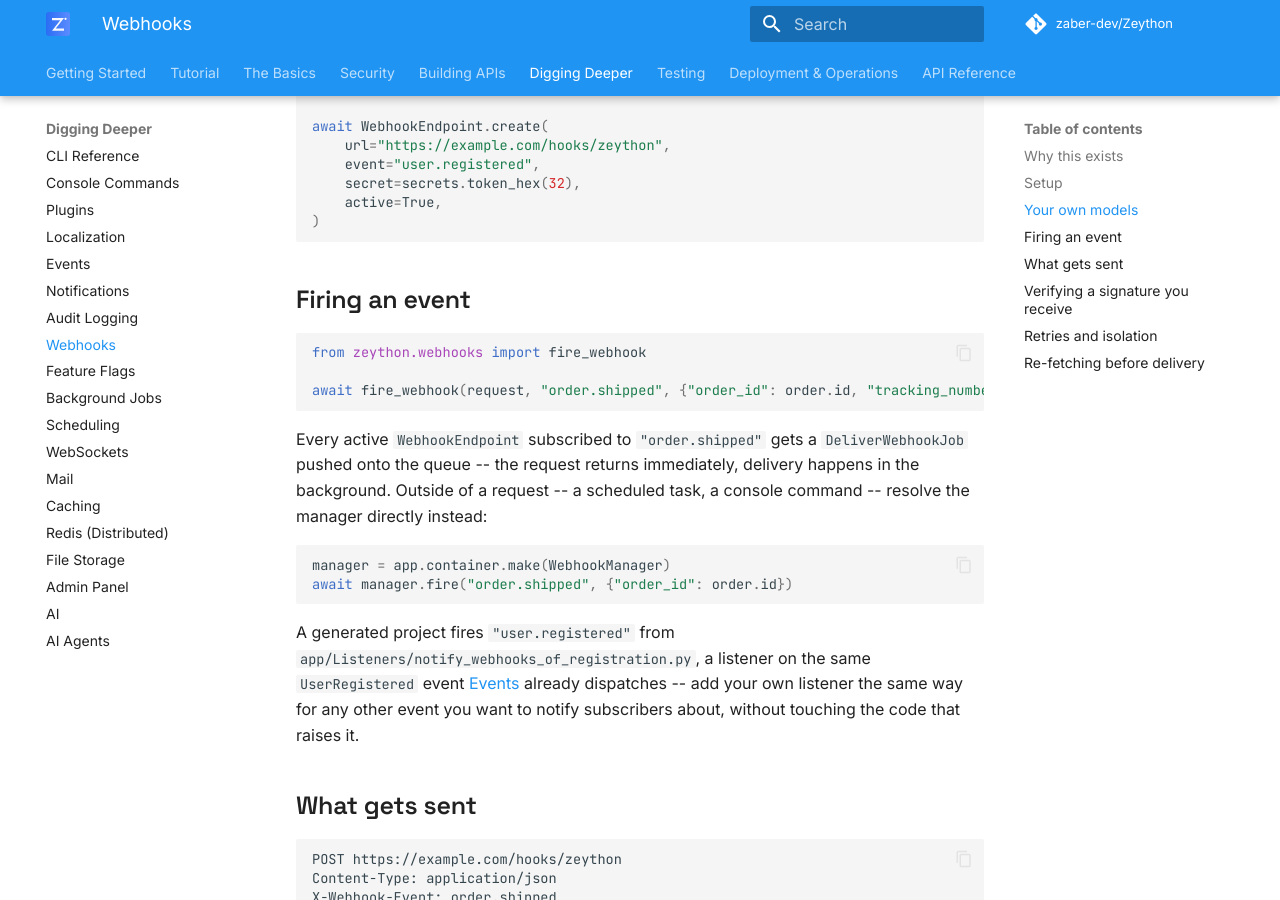
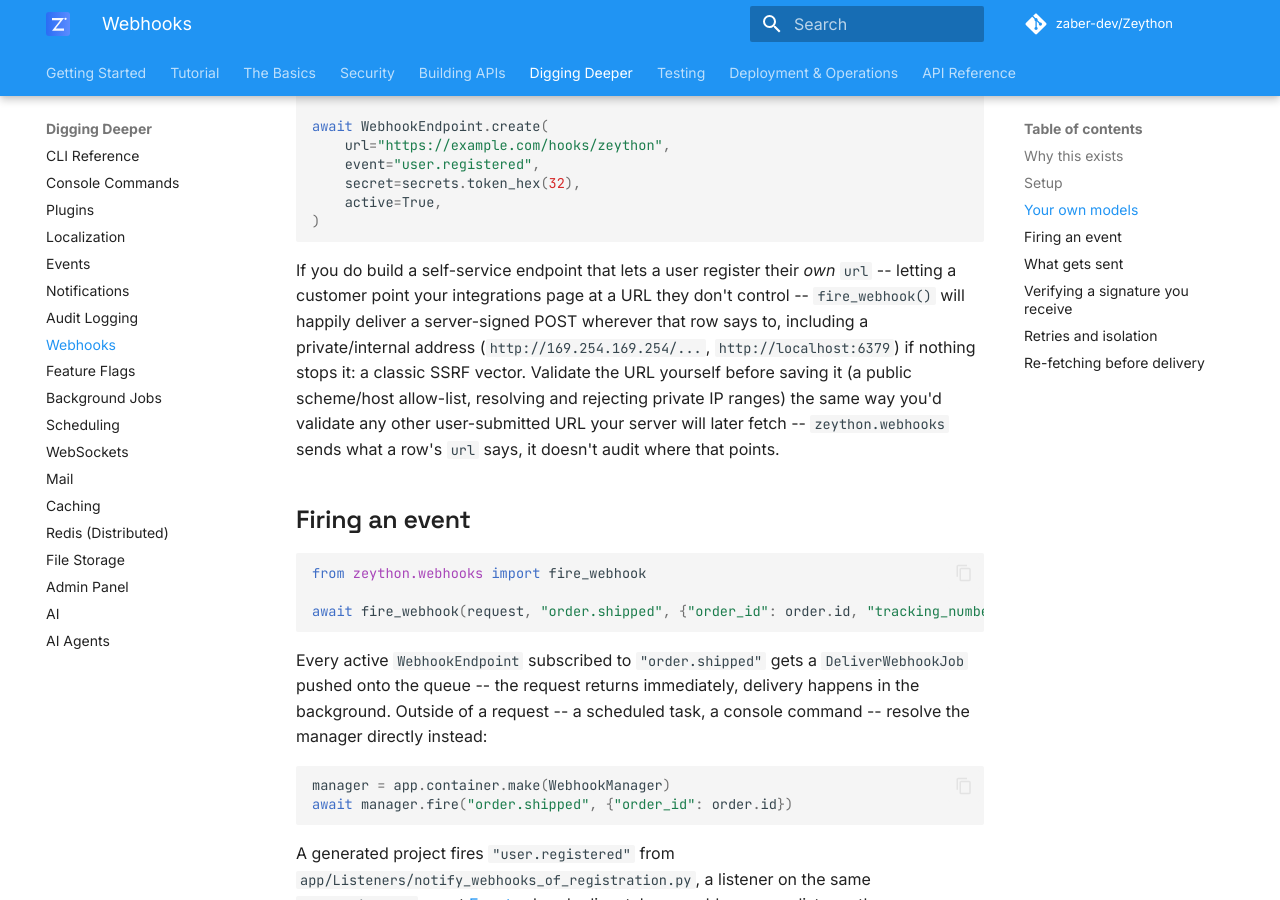
Before and after one commit to zaber-dev/Zeython, an MkDocs documentation site: the page built from docs/webhooks.md, in a window 1280 px wide and 900 px high, scrolled down 2101 px. Built offline with MkDocs 1.6.1 and Material for MkDocs 9.7.7, drawn with Linux system fonts in a browser that asks for light colours; comment, search, counter and statistics services are not loaded.

Commit message:
Document SSRF risk for self-service webhook URL registration
zeython.webhooks ships no admin UI or public API for creating a
WebhookEndpoint -- the documented path is zeython tinker or a seeder,
a developer/backend action. If an app builds its own self-service
endpoint letting a customer register their own url, fire_webhook()
will faithfully POST wherever that row says to, including an internal
address, with nothing in the framework validating it. Call this out
where a reader building that endpoint would actually see it, the same
way security-headers.md/admin.md already flag the policy decisions
the framework deliberately leaves to the app.

````diff
--- a/docs/webhooks.md
+++ b/docs/webhooks.md
@@ -108,6 +108,17 @@ await WebhookEndpoint.create(
 )
 ```
 
+If you do build a self-service endpoint that lets a user register their
+*own* `url` -- letting a customer point your integrations page at a URL
+they don't control -- `fire_webhook()` will happily deliver a
+server-signed POST wherever that row says to, including a private/internal
+address (`http://169.254.169.254/...`, `http://localhost:6379`) if nothing
+stops it: a classic SSRF vector. Validate the URL yourself before saving
+it (a public scheme/host allow-list, resolving and rejecting private IP
+ranges) the same way you'd validate any other user-submitted URL your
+server will later fetch -- `zeython.webhooks` sends what a row's `url`
+says, it doesn't audit where that points.
+
 ## Firing an event
 
 ```python
````
